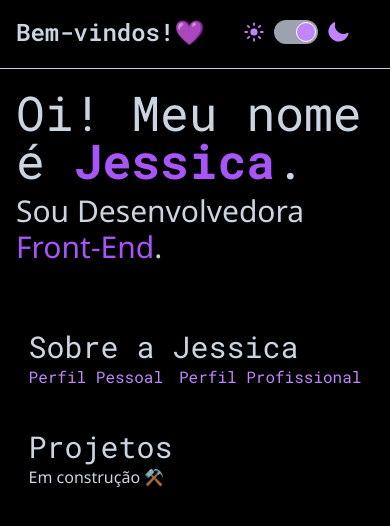
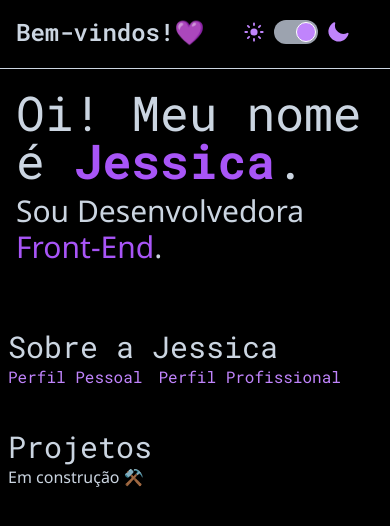
Before and after one commit to jessicaMarquess/my-profile, a React (Vite) app: page / in a window 390 px wide. Shown: the top 526 px of the page. Built offline with nearby package versions, Linux system fonts and the light colour scheme; some icons are missing.

Commit message:
responsividade

```diff
--- a/src/pages/Home/index.tsx
+++ b/src/pages/Home/index.tsx
@@ -10,8 +10,8 @@ export const Home: React.FC<ThemeHomeProps> = ({ theme }) => {
   return (
     <>
       <Welcome theme={String(theme)} />
-      <section className="flex justify-center">
-        <div className="lg:mx-4 lg:w-[67.5rem] flex flex-col mt-10">
+      <section className="flex mx-2 lg:justify-center lg:mx-0">
+        <div className="lg:mx-4 lg:w-[67.5rem] flex flex-col mt-10 ">
           <h1 className="text-slate-700 dark:text-slate-300 font-roboto-mono text-3xl">
             Sobre a Jessica{' '}
             <span className="text-xs italic hidden lg:inline">
```
